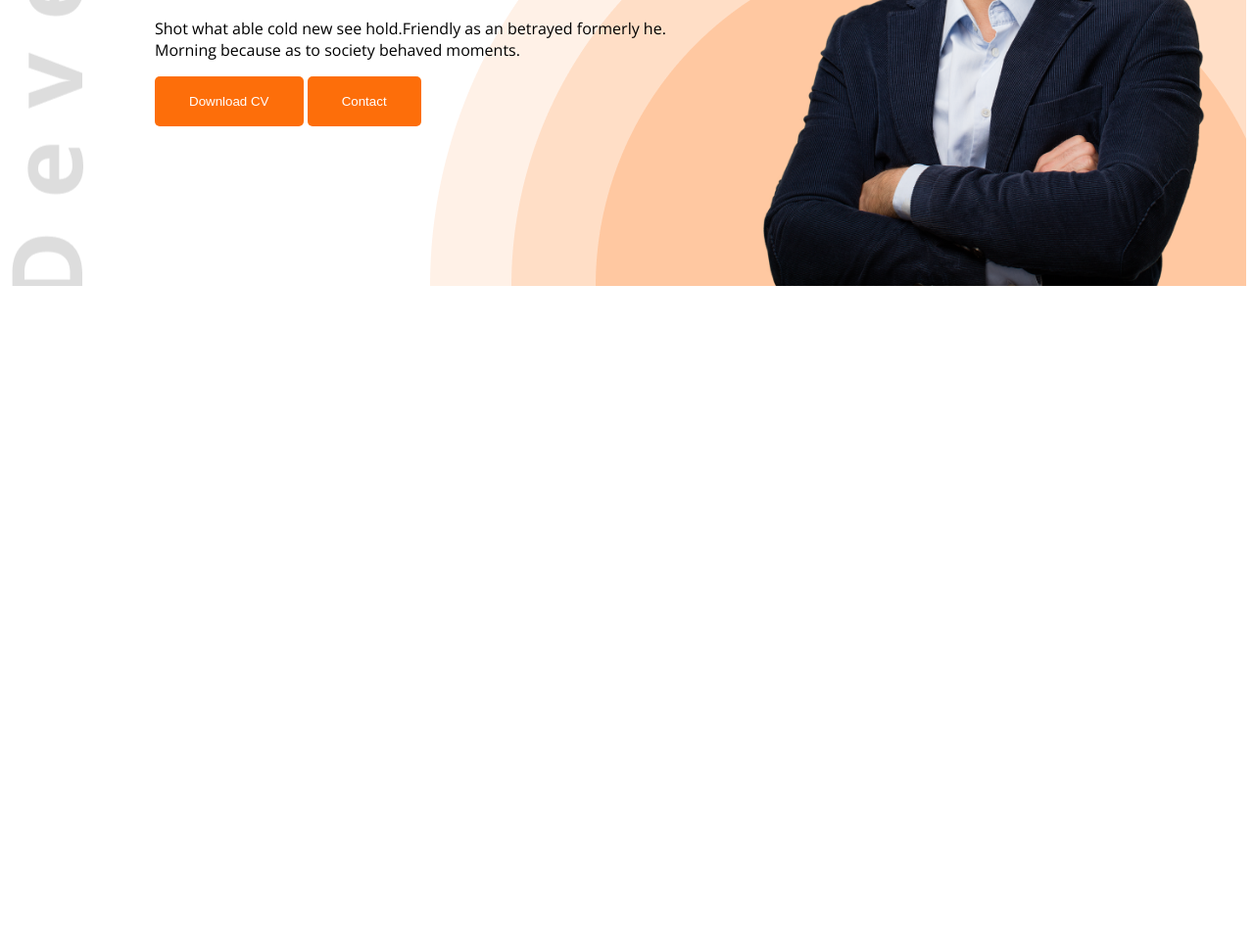
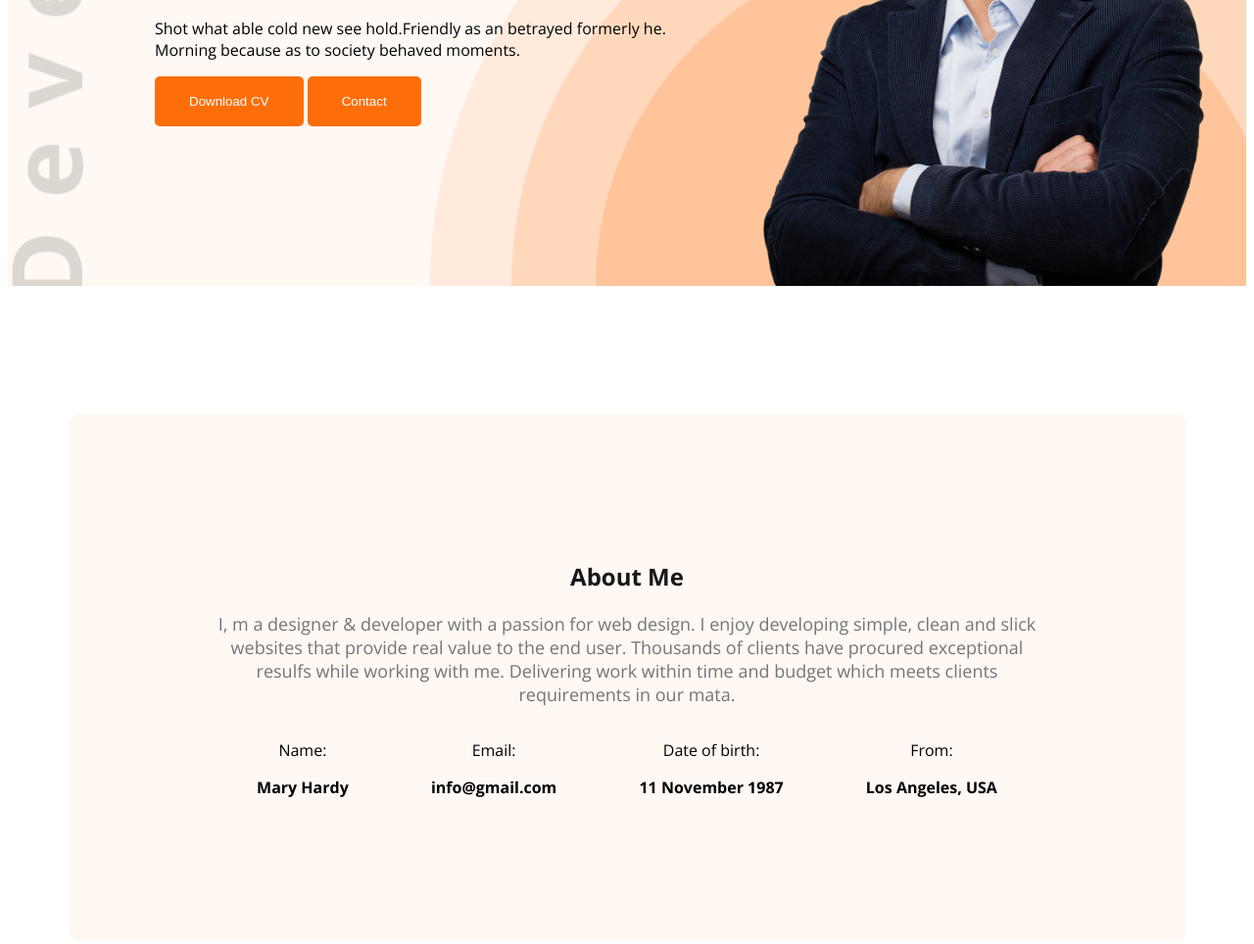
Before and after one commit to ayeshamukta/web-dev-portfolio, a plain HTML site: page index.html in a window 1280 px wide. Shown: the part 502-1466 px from the top of the page at 98% size. Before the commit the page ends 802 px from the top, so only its background shows below. Drawn offline with nearby package versions, Linux system fonts and the light colour scheme.

Commit message:
done the about me part

```diff
--- a/index.html
+++ b/index.html
@@ -10,7 +10,7 @@
     <link rel="stylesheet" href="style/style.css">
 </head>
 <body class="open-sans-normal">
-    <header class="dev">
+    <header class="dev bg2">
         <nav>
             <h2 class="ntitle">Ma<span class="text-primary">r</span>y</h2>
             <!-- <h2 class="ntitle">Ma<span style="color: #FF6F0B;">r</span>y</h2> -->
@@ -36,7 +36,28 @@
          </div>
     </header>
     <main>
-
+        <section class="about bg2">
+            <h2 class="dark1">About Me</h2>
+            <p class="spara dark3">I, m a designer & developer with a passion for web design. I enjoy developing simple, clean and slick websites that provide real value to the end user. Thousands of clients have procured exceptional resulfs while working with me. Delivering work within time and budget which meets clients requirements in our mata.</p>
+            <div class="attributes">
+                <div class="attribute">
+                    <p class="it">Name:</p>
+                    <p class="id">Mary Hardy</p>
+                </div>
+                <div class="attribute">
+                    <p class="it">Email:</p>
+                    <p class="id">info@gmail.com</p>
+                </div>
+                <div class="attribute">
+                    <p class="it">Date of birth:</p>
+                    <p class="id">11 November 1987</p>
+                </div>
+                <div class="attribute">
+                    <p class="it">From:</p>
+                    <p class="id">Los Angeles, USA</p>
+                </div>
+            </div>
+        </section>
     </main>
     <footer>
 
--- a/style/style.css
+++ b/style/style.css
@@ -38,6 +38,17 @@
     border: none;
     padding: 18px 35px;
     border-radius: 5px;
+}
+/* shared title */
+.about-title
+{
+    font-weight: bold;
+    font-size: 35px;
+}
+/* Shared Background */
+.bg2
+{
+    background-color: #FFF8F3;
 }
 nav{
     display: flex;
@@ -98,3 +109,28 @@ nav li a
     background-repeat: no-repeat;
     background-position: top left, bottom right;
 }
+.spara
+{
+    font-size: 18px;
+}
+.about
+{
+
+    border-radius: 10px;
+    padding: 130px 150px;
+    text-align: center;
+    margin-top: 130px;
+}
+main{
+    max-width: 1140px;
+    margin: 0 auto;
+}
+.id
+{
+    font-weight: bold;
+}
+.attributes
+{
+    display: flex;
+    justify-content: space-around;
+}
```
